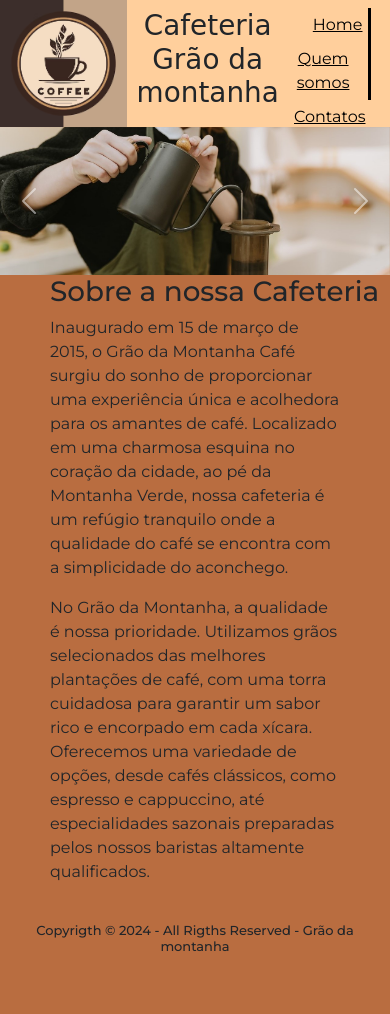
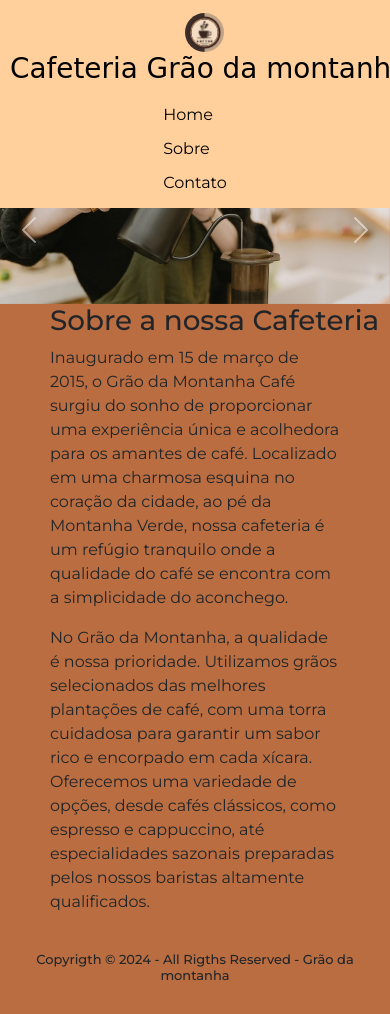
Before and after one commit to LucasAraujo1016/DevWeb, a Python web app: template atividade_1/templates/home.html in a window 390 px wide. Before the commit the page ends 951 px from the top, so only its background shows below. Run offline with Jinja, Linux system fonts and the light colour scheme; the template is opened without the code that fills it, so the values that code supplies are empty; some web fonts are replaced.

Commit message:
add more bootstrap

```diff
--- a/atividade_1/static/home.css
+++ b/atividade_1/static/home.css
@@ -7,7 +7,9 @@ body {
 
 header {
     width: 100%;
-    height: 15vh;
+    position: fixed;
+    top: 0;
+    z-index: 2;
     display: flex;
     flex-direction: row;
     margin: 0;
@@ -17,6 +19,7 @@ header {
 main {
     display: flex;
     flex-direction: column;
+    margin-top: 11vw;
 }
 
 footer {
@@ -48,18 +51,18 @@ p, h1 {
 .navbar {
     display: flex;
     width: 100%;
-    height: 15vh;
-    justify-content: flex-end;
-    text-align: center;
-    align-items: center;
+    height: 25vh;
     margin-right: 5%;
     font-family: "Montserrat", sans-serif;
 }
 
 .navbar a {
     padding: 5px;
-    border-right-style: solid;
     color: black;
+}
+
+.navbar-brand {
+    display: flex;
 }
 
 .noborda {
@@ -82,3 +85,24 @@ p, h1 {
     font-size: small;
     text-align: center;
 }
+
+@media (max-width: 600px) {
+    .navbar {
+        height: auto;
+    }
+
+    .navbar-brand {
+        display: flex;
+        flex-direction: column;
+        align-items: center;
+    }
+
+    .container-fluid {
+        width: auto;
+        justify-content: center;
+    }
+
+    main {
+        margin-top: 40vw;
+    }
+}
--- a/atividade_1/templates/home.html
+++ b/atividade_1/templates/home.html
@@ -17,13 +17,35 @@
     </head>
     <body>
         <header>
-            <img class="icon" src="/atividade_1/static/Imagens_atividade_1/logo.jpg" alt="logo">
+          <nav class="navbar navbar-expand-sm">
+            <div class="container-fluid-navbar">
+              <div class="navbar-brand">
+                <img src="../static/Imagens_atividade_1/logo.jpg" alt="Logo" style="width:10vw;" class="rounded-pill">
+                <h1 class="cafenome">Cafeteria Grão da montanha</h1>
+              </div>
+            </div>
+            <div class="container-fluid justify-content-end">
+              <ul class="navbar-nav">
+                <li class="nav-item">
+                  <a class="nav-link" href="./home.html">Home</a>
+                </li>
+                <li class="nav-item">
+                  <a class="nav-link" href="./sobre.html">Sobre</a>
+                </li>
+                <li class="nav-item">
+                  <a class="nav-link" href="./contato.html">Contato</a>
+                </li>
+              </ul>
+            </div>
+          </nav>
+
+            <!-- <img class="icon" src="/atividade_1/static/Imagens_atividade_1/logo.jpg" alt="logo">
             <h1 class="cafenome">Cafeteria Grão da montanha</h1>
             <nav class="navbar">
                 <a href="/atividade_1/templates/home.html">Home</a>
                 <a href="/atividade_1/templates/sobre.html">Quem somos</a>
                 <a class="noborda" href="/atividade_1/templates/contato.html">Contatos</a>
-            </nav>
+            </nav> -->
         </header>
         <main>
             <section id="demo" class="carousel slide" data-bs-ride="carousel">
```
